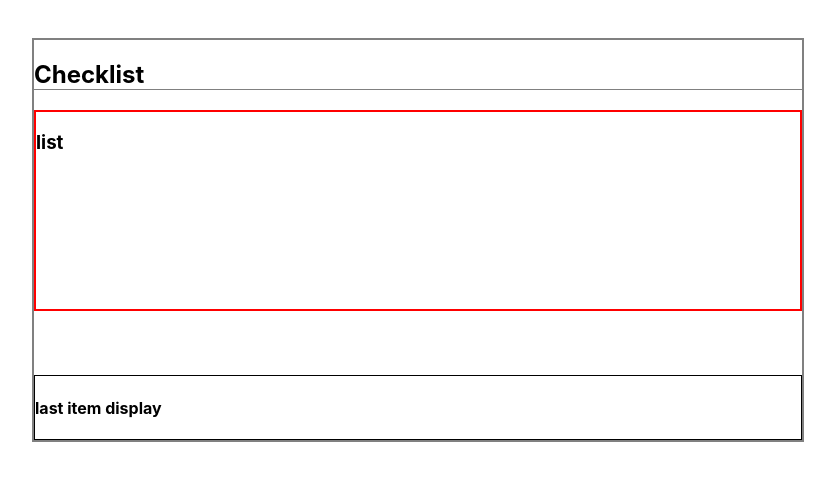
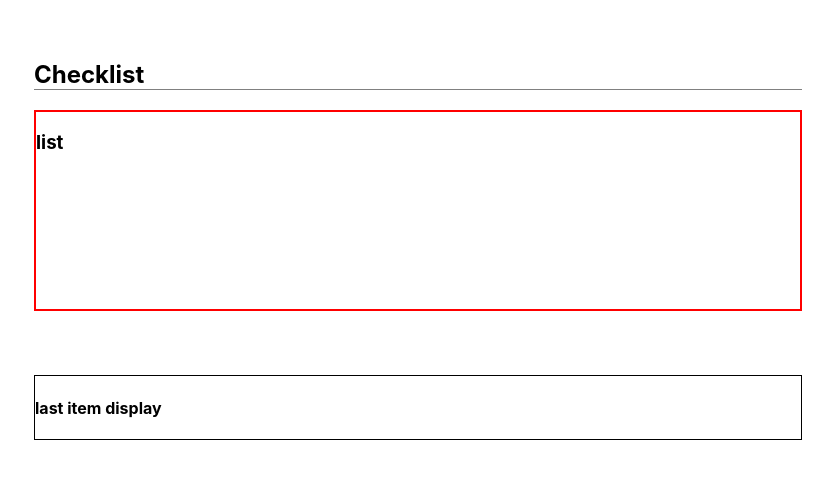
Before and after one commit to itzamnahuerta/redux-todo-app, a React (Create React App) app: page / in a window 1280 px wide. Shown: the top 480 px of the page, without its empty margins (222-1057 px from the left). Built offline with nearby package versions, Linux system fonts and the light colour scheme.

Commit message:
removed border

```diff
--- a/src/App.css
+++ b/src/App.css
@@ -8,7 +8,7 @@
   min-height: 50%;
   max-height: 70%;
   background-color: white;
-  border: 2px solid grey;
+  /* border: 2px solid grey; */
 
   display:flex;
   flex-direction: column;
```
